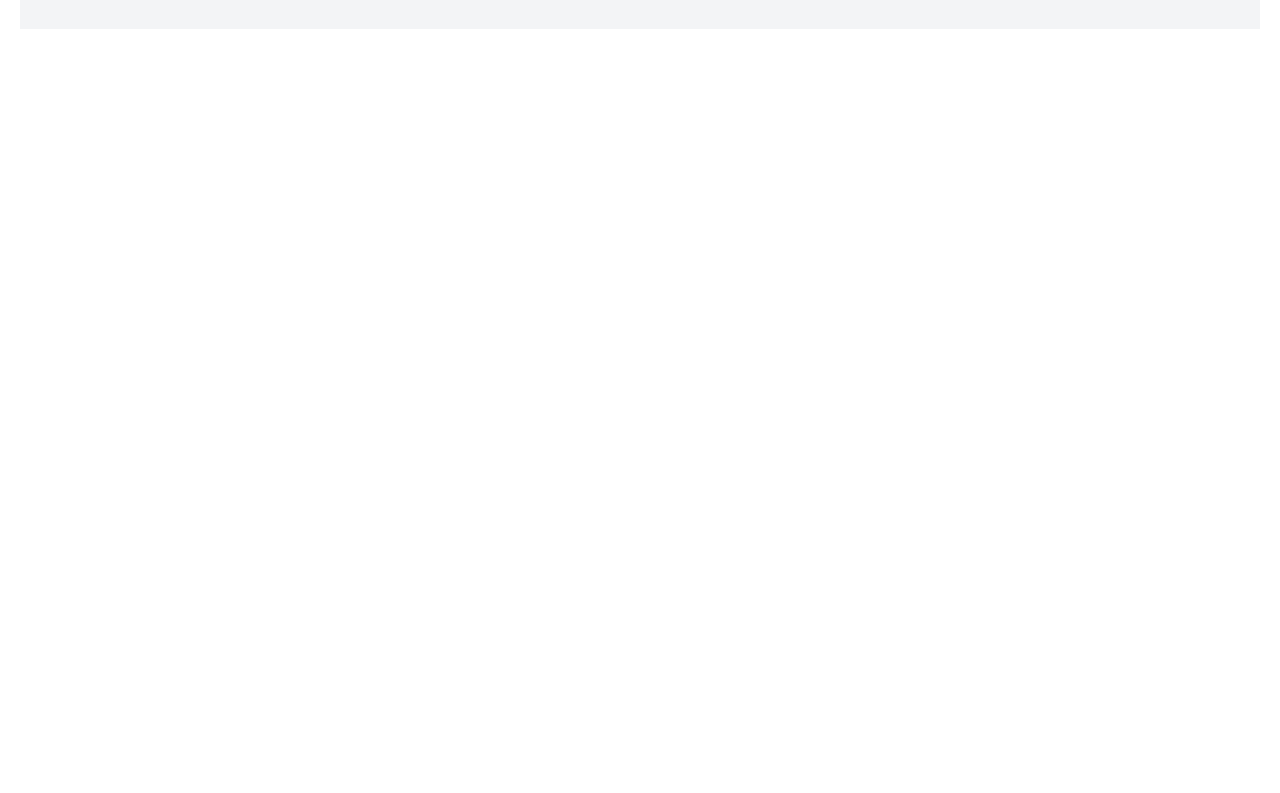
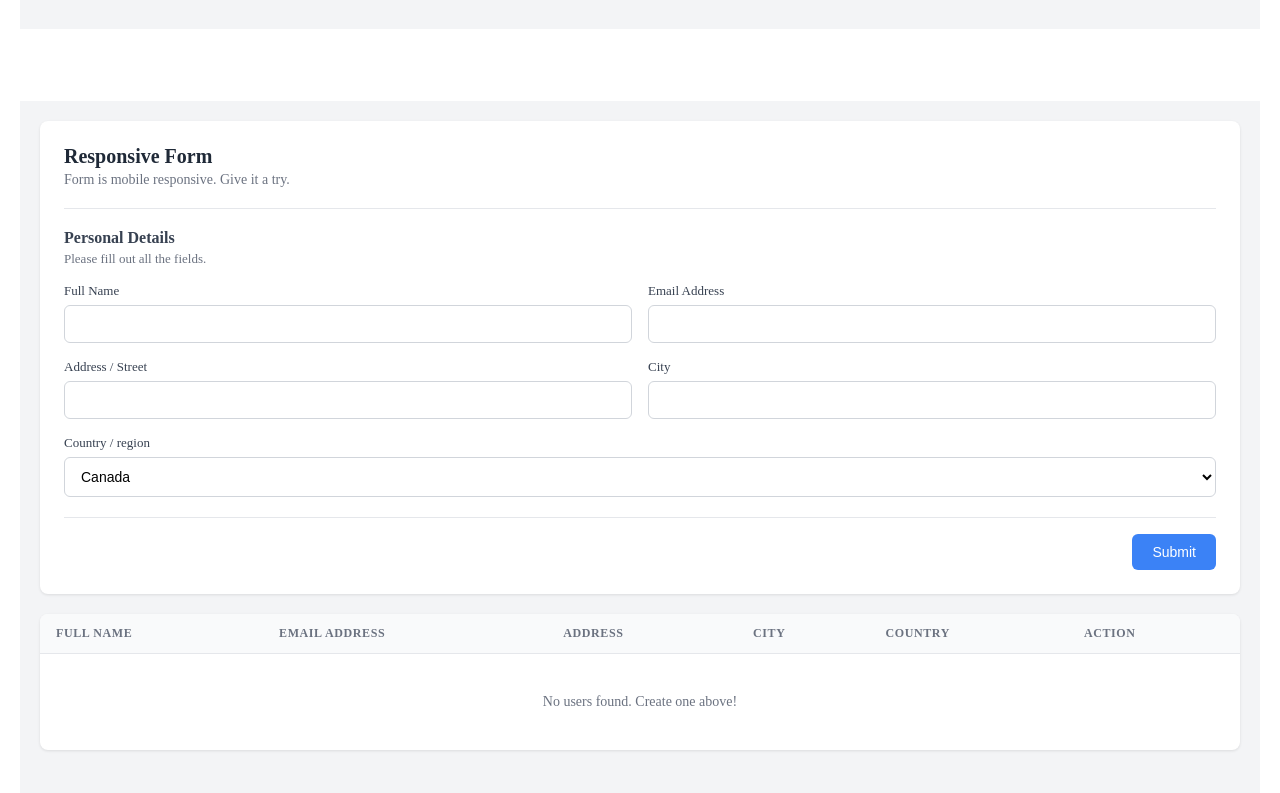
Before and after one commit to thangmn02/react-ultimate-course, a React (Vite) app: page / in a window 1280 px wide. Shown: the part 2526-3319 px from the top of the page. Before the commit the page ends 2611 px from the top, so only its background shows below. Built offline with nearby package versions, Linux system fonts and the light colour scheme.

Commit message:
split ocmponent

```diff
--- a/src/App.tsx
+++ b/src/App.tsx
@@ -10,6 +10,7 @@ import GenerateBox from './sampleApp/thang/homework/GenerateBox';
 import TonyTrafficLight from './sampleApp/thang/homework/TonyTrafficLight';
 import ListKey from './fundamental/ListKey';
 import QuestionBoard from './sampleApp/thang/homework/QuestionBoard';
+import UserRegistration from './sampleApp/thang/homework/UserRegistration';
 
 function App() {
   return (
@@ -48,6 +49,9 @@ function App() {
       <br /> <br />
       <QuestionBoard/>
       <br /> <br />
+
+      <br /><br/>
+      <UserRegistration />
     </>
   )
 }
--- /dev/null
+++ b/src/components/ui/InputField.tsx
@@ -0,0 +1,36 @@
+import React from 'react'
+
+interface InputFieldProps {
+  labelText: string,
+  labelClass?: string,
+  value: string,
+  onChange: (e: React.ChangeEvent<HTMLInputElement | HTMLSelectElement>) => void;
+  errorFullname?: string,
+  errorsClass?: string,
+  htmlFor?: string,
+  id: string,
+  type?: string,
+  name: string,
+  className?: string
+}
+
+function InputField({
+  labelText,
+  labelClass = '',
+  errorsClass = '',
+  errorFullname = '',
+  htmlFor,
+  ...inputRestProps
+}: InputFieldProps) {
+  return (
+    <>
+      <label htmlFor={htmlFor} className={labelClass}>{labelText}</label>
+      <input
+        {...inputRestProps}
+      />
+      {errorFullname && <span className={errorsClass}>{errorFullname}</span>}
+    </>
+  )
+}
+
+export default InputField
--- a/src/sampleApp/thang/homework/UserRegistration/UserForm.tsx
+++ b/src/sampleApp/thang/homework/UserRegistration/UserForm.tsx
@@ -1,6 +1,7 @@
 import React from 'react';
 import styles from './UserRegistration.module.css';
 import type { User, FormErrors } from './types'; // Đã thêm 'type'
+import InputField from '../../../../components/ui/InputField';
 
 interface RegistrationFormProps {
   formData: Omit<User, 'id'>;
@@ -29,7 +30,7 @@ const RegistrationForm: React.FC<RegistrationFormProps> = ({
         <form onSubmit={onSave} className={styles.form}>
           <div className={styles.formGrid}>
             <div className={styles.formGroup}>
-              <label htmlFor="fullName" className={styles.label}>Full Name</label>
+              {/* <label htmlFor="fullName" className={styles.label}>Full Name</label>
               <input
                 id="fullName"
                 type="text"
@@ -38,7 +39,21 @@ const RegistrationForm: React.FC<RegistrationFormProps> = ({
                 onChange={onInputChange}
                 className={`${styles.input} ${errors.fullName ? styles.inputError : ''}`}
               />
-              {errors.fullName && <span className={styles.errorText}>{errors.fullName}</span>}
+              {errors.fullName && <span className={styles.errorText}>{errors.fullName}</span>} */}
+
+              <InputField
+                id="fullName"
+                type="text"
+                name="fullName"
+                className={`${styles.input} ${errors.fullName ? styles.inputError : ''}`}
+                labelText='Full Name'
+                htmlFor='fullName'
+                labelClass={styles.label}
+                value={formData.fullName}
+                onChange={onInputChange}
+                errorFullname={errors.fullName || ''}
+                errorsClass={styles.errorText}
+              />
             </div>
 
             <div className={styles.formGroup}>
--- a/src/sampleApp/thang/homework/UserRegistration/UserRegistration.tsx
+++ b/src/sampleApp/thang/homework/UserRegistration/UserRegistration.tsx
@@ -86,7 +86,7 @@ const UserRegistration = () => {
   const paginatedUsers = useMemo(() => {
     const start = (currentPage - 1) * itemsPerPage;
     return users.slice(start, start + itemsPerPage);
-  }, [users, currentPage]);
+  }, [users, currentPage]); // 10
 
   return (
     <div className={styles.container}>
```
